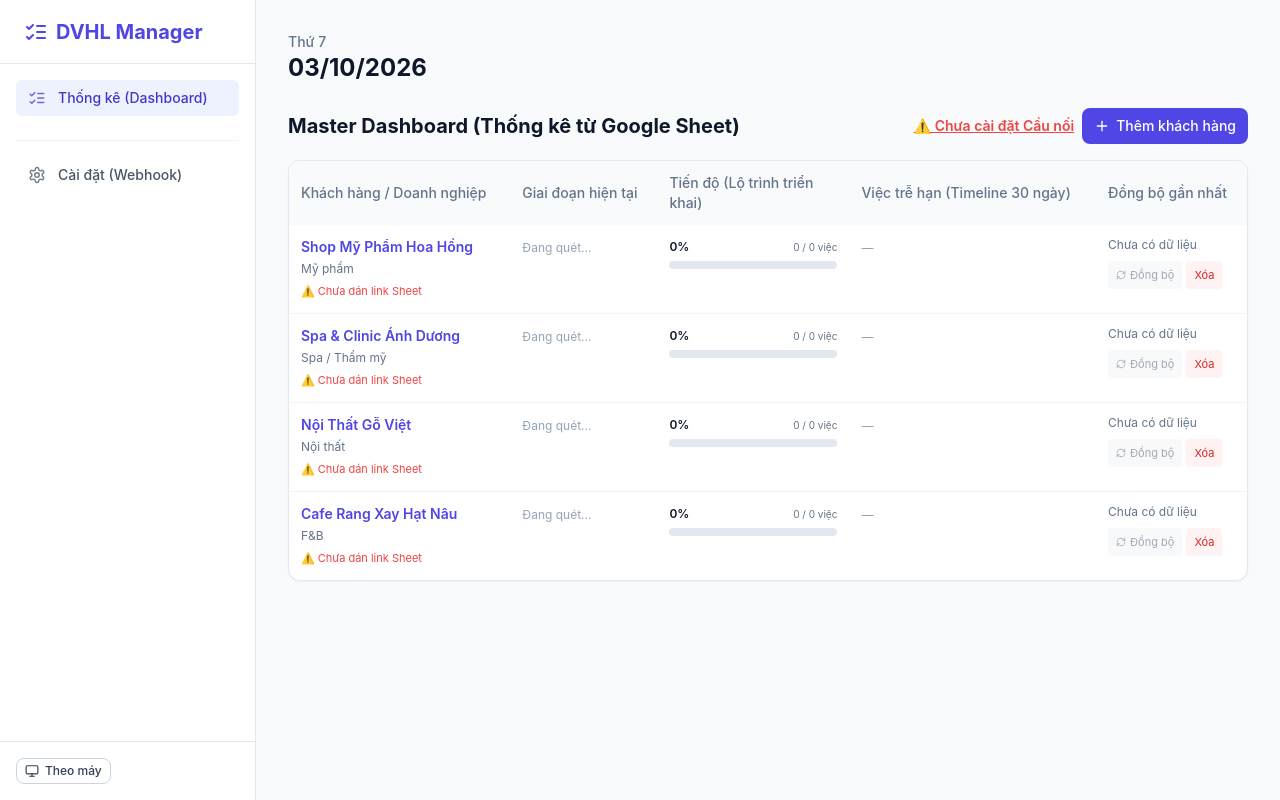
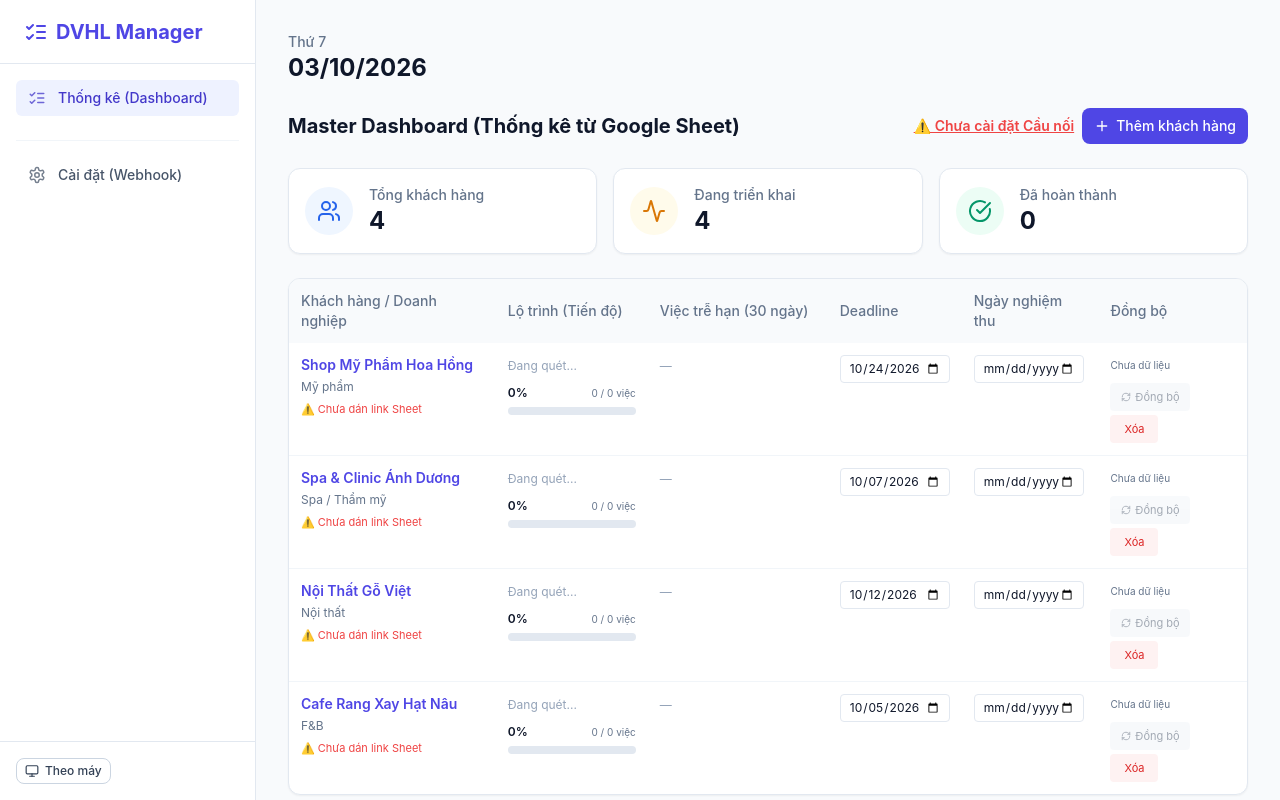
Before and after one commit to levanthien21/Qu-n-L-C-ng-Vi-c, a React (Vite) app: page /#/ in a window 1280 px wide. Built offline with nearby package versions, Linux system fonts and the light colour scheme.

Commit message:
feat: add stats cards, deadline and handover date editable columns

```diff
--- a/src/pages/TodayPage.tsx
+++ b/src/pages/TodayPage.tsx
@@ -2,7 +2,7 @@ import { Link } from 'react-router-dom';
 import { useState } from 'react';
 import { useStore } from '../store/useStore';
 import { parseSheetData } from '../domain/sheetParser';
-import { ExternalLink, RefreshCw, AlertTriangle, CheckCircle2, Plus, X } from 'lucide-react';
+import { ExternalLink, RefreshCw, AlertTriangle, CheckCircle2, Plus, X, Users, Activity, CheckCircle } from 'lucide-react';
 import { ProgressBar, Badge } from '../components/ui';
 import { CustomerFormModal } from '../components/CustomerFormModal';
 import type { Customer } from '../domain/types';
@@ -74,6 +74,7 @@ function CustomerDetailModal({ customer, onClose }: { customer: Customer; onClos
 export default function TodayPage() {
   const customers = useStore((s) => s.customers);
   const settings = useStore((s) => s.settings);
+  const updateCustomer = useStore((s) => s.updateCustomer);
   const [addOpen, setAddOpen] = useState(false);
   const [syncing, setSyncing] = useState<string | null>(null);
   const [detailCustomer, setDetailCustomer] = useState<Customer | null>(null);
@@ -101,8 +102,12 @@ export default function TodayPage() {
     setSyncing(null);
   };
 
+  const total = customers.length;
+  const completed = customers.filter(c => parseSheetData(c.sheetData).percent === 100).length;
+  const inProgress = total - completed;
+
   return (
-    <div className="space-y-4">
+    <div className="space-y-6">
       <div className="flex flex-wrap items-center justify-between gap-2">
         <h1 className="text-xl font-bold">Master Dashboard (Thống kê từ Google Sheet)</h1>
         <div className="flex items-center gap-2">
@@ -117,15 +122,47 @@ export default function TodayPage() {
         </div>
       </div>
 
+      {/* Thống kê */}
+      <div className="grid grid-cols-1 md:grid-cols-3 gap-4">
+        <div className="card p-4 flex items-center gap-4">
+          <div className="w-12 h-12 rounded-full bg-blue-50 dark:bg-blue-900/50 flex items-center justify-center text-blue-600 dark:text-blue-400">
+            <Users size={24} />
+          </div>
+          <div>
+            <div className="text-sm font-medium text-slate-500">Tổng khách hàng</div>
+            <div className="text-2xl font-bold">{total}</div>
+          </div>
+        </div>
+        <div className="card p-4 flex items-center gap-4">
+          <div className="w-12 h-12 rounded-full bg-amber-50 dark:bg-amber-900/50 flex items-center justify-center text-amber-600 dark:text-amber-400">
+            <Activity size={24} />
+          </div>
+          <div>
+            <div className="text-sm font-medium text-slate-500">Đang triển khai</div>
+            <div className="text-2xl font-bold">{inProgress}</div>
+          </div>
+        </div>
+        <div className="card p-4 flex items-center gap-4">
+          <div className="w-12 h-12 rounded-full bg-emerald-50 dark:bg-emerald-900/50 flex items-center justify-center text-emerald-600 dark:text-emerald-400">
+            <CheckCircle size={24} />
+          </div>
+          <div>
+            <div className="text-sm font-medium text-slate-500">Đã hoàn thành</div>
+            <div className="text-2xl font-bold">{completed}</div>
+          </div>
+        </div>
+      </div>
+
       <div className="card overflow-x-auto">
         <table className="w-full text-left text-sm">
           <thead className="bg-slate-50 text-slate-500 dark:bg-slate-800">
             <tr>
-              <th className="p-3 font-medium">Khách hàng / Doanh nghiệp</th>
-              <th className="p-3 font-medium">Giai đoạn hiện tại</th>
-              <th className="p-3 font-medium w-48">Tiến độ (Lộ trình triển khai)</th>
-              <th className="p-3 font-medium min-w-[200px]">Việc trễ hạn (Timeline 30 ngày)</th>
-              <th className="p-3 font-medium">Đồng bộ gần nhất</th>
+              <th className="p-3 font-medium min-w-[200px]">Khách hàng / Doanh nghiệp</th>
+              <th className="p-3 font-medium">Lộ trình (Tiến độ)</th>
+              <th className="p-3 font-medium min-w-[180px]">Việc trễ hạn (30 ngày)</th>
+              <th className="p-3 font-medium">Deadline</th>
+              <th className="p-3 font-medium">Ngày nghiệm thu</th>
+              <th className="p-3 font-medium min-w-[130px]">Đồng bộ</th>
             </tr>
           </thead>
           <tbody className="divide-y divide-slate-100 dark:divide-slate-800">
@@ -141,15 +178,17 @@ export default function TodayPage() {
                       {c.name}
                     </button>
                     <div className="text-xs text-slate-500 mt-1">{c.industry || 'Chưa phân loại'}</div>
-                    {c.sheetLink && (
+                    {c.sheetLink ? (
                       <a href={c.sheetLink} target="_blank" rel="noreferrer" className="inline-flex items-center gap-1 text-[11px] text-blue-500 hover:underline mt-1">
-                        Mở File Google Sheet <ExternalLink size={10} />
+                        Mở File Sheet <ExternalLink size={10} />
                       </a>
+                    ) : (
+                      <div className="text-[11px] text-red-500 mt-1">⚠️ Chưa dán link Sheet</div>
                     )}
-                    {!c.sheetLink && <div className="text-[11px] text-red-500 mt-1">⚠️ Chưa dán link Sheet</div>}
                   </td>
 
-                  <td className="p-3 align-top">
+                  <td className="p-3 align-top cursor-pointer" onClick={() => setDetailCustomer(c)}>
+                    <div className="mb-2">
                       {stats.currentPhase ? (
                         <Badge tone={stats.currentPhase.includes('hoàn thành') ? 'green' : 'blue'}>
                           {stats.currentPhase}
@@ -157,14 +196,14 @@ export default function TodayPage() {
                       ) : (
                         <span className="text-xs text-slate-400">{c.sheetData ? 'Chưa bắt đầu' : 'Đang quét...'}</span>
                       )}
-                  </td>
-
-                  <td className="p-3 align-top cursor-pointer" onClick={() => setDetailCustomer(c)}>
-                    <div className="flex items-center justify-between mb-1">
+                    </div>
+                    <div className="flex items-center justify-between mb-1 w-32">
                       <span className="text-xs font-semibold">{stats.percent}%</span>
                       <span className="text-[10px] text-slate-500">{stats.completedTasks} / {stats.totalTasks} việc</span>
                     </div>
+                    <div className="w-32">
                       <ProgressBar percent={stats.percent} tone={isDanger ? 'red' : 'indigo'} />
+                    </div>
                   </td>
 
                   <td className="p-3 align-top">
@@ -180,7 +219,7 @@ export default function TodayPage() {
                     ) : (
                       stats.totalTasks > 0 ? (
                          <span className="text-xs text-emerald-600 dark:text-emerald-400 flex items-center gap-1">
-                           <CheckCircle2 size={12} /> Không có việc trễ
+                           <CheckCircle2 size={12} /> Không trễ
                          </span>
                       ) : (
                          <span className="text-xs text-slate-400">—</span>
@@ -189,29 +228,47 @@ export default function TodayPage() {
                   </td>
 
                   <td className="p-3 align-top">
+                    <input
+                      type="date"
+                      className="text-xs border border-slate-200 dark:border-slate-700 rounded px-2 py-1 bg-transparent w-[110px]"
+                      value={c.endDate || ''}
+                      onChange={(e) => updateCustomer(c.id, { endDate: e.target.value })}
+                    />
+                  </td>
+
+                  <td className="p-3 align-top">
+                    <input
+                      type="date"
+                      className="text-xs border border-slate-200 dark:border-slate-700 rounded px-2 py-1 bg-transparent w-[110px]"
+                      value={c.handoverDate || ''}
+                      onChange={(e) => updateCustomer(c.id, { handoverDate: e.target.value })}
+                    />
+                  </td>
+
+                  <td className="p-3 align-top">
                     <div className="flex flex-col items-start gap-2">
-                      <div className="text-xs text-slate-500">
+                      <div className="text-[10px] text-slate-500">
                         {c.lastSheetSync ? (
                            <div className="flex items-center gap-1">
-                             <CheckCircle2 size={12} className="text-emerald-500" />
+                             <CheckCircle2 size={10} className="text-emerald-500" />
                              {new Date(c.lastSheetSync).toLocaleTimeString('vi-VN', {hour: '2-digit', minute:'2-digit'})}
                            </div>
                         ) : (
-                           <span>Chưa có dữ liệu</span>
+                           <span>Chưa dữ liệu</span>
                         )}
                       </div>
-                      <div className="flex items-center gap-1">
+                      <div className="flex flex-wrap items-center gap-1">
                         <button
                           disabled={!c.sheetLink || isSyncing}
                           onClick={() => forceSync(c)}
-                          className="flex items-center gap-1 text-[11px] px-2 py-1 rounded bg-slate-100 hover:bg-slate-200 text-slate-600 disabled:opacity-50"
+                          className="flex items-center justify-center gap-1 text-[11px] w-20 py-1 rounded bg-slate-100 hover:bg-slate-200 text-slate-600 disabled:opacity-50"
                         >
                           <RefreshCw size={10} className={isSyncing ? "animate-spin" : ""} />
                           {isSyncing ? 'Đang lấy...' : 'Đồng bộ'}
                         </button>
                         <button
                           onClick={() => window.confirm('Bạn có chắc muốn xóa khách hàng này?') && useStore.getState().deleteCustomer(c.id)}
-                          className="flex items-center gap-1 text-[11px] px-2 py-1 rounded bg-red-50 hover:bg-red-100 text-red-600"
+                          className="flex items-center justify-center gap-1 text-[11px] w-12 py-1 rounded bg-red-50 hover:bg-red-100 text-red-600"
                         >
                           Xóa
                         </button>
@@ -224,7 +281,7 @@ export default function TodayPage() {
 
             {customers.length === 0 && (
               <tr>
-                <td colSpan={5} className="p-8 text-center text-slate-500">
+                <td colSpan={6} className="p-8 text-center text-slate-500">
                    Chưa có khách hàng nào. <button onClick={() => setAddOpen(true)} className="text-indigo-600 underline">Thêm khách hàng ngay</button>
                 </td>
               </tr>
```
Also changed, not shown: src/domain/types.ts (+25 -23 lines). Lines whose indentation alone changed are shown as unchanged.
